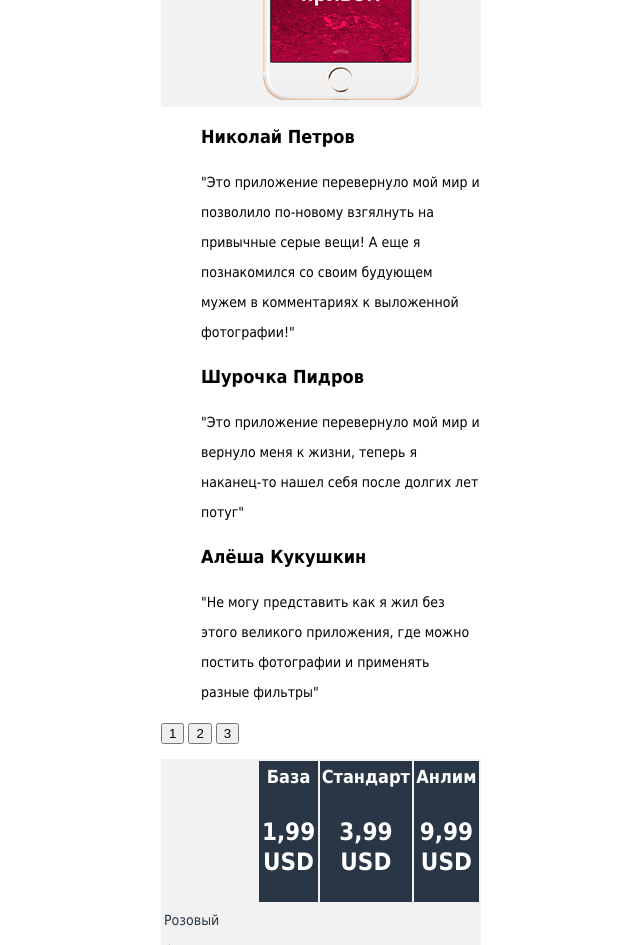
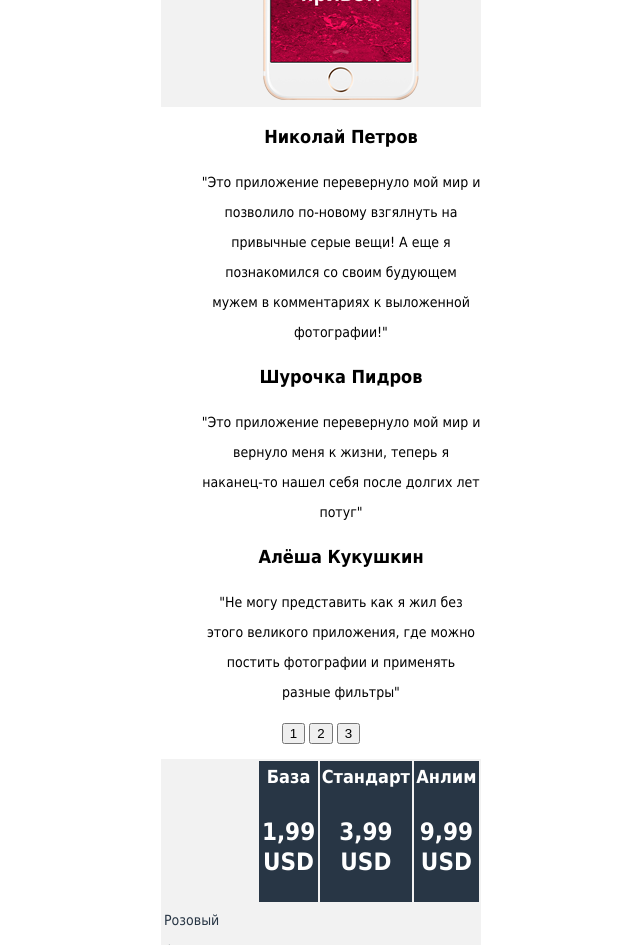
Before and after one commit to JuliaTsapova/pink, a website: page source/index.html in a window 1280 px wide. Shown: the part 1460-2405 px from the top of the page, without its empty margins (319-959 px from the left). Drawn offline with nearby package versions, Linux system fonts and the light colour scheme; files that its build step writes are made by us from their sources.

Commit message:
3.1 завершение задания

```diff
--- a/source/less/blocks/reviews.less
+++ b/source/less/blocks/reviews.less
@@ -1,3 +1,6 @@
+.reviews {
+  text-align: center;
+}
 .price {
   background-color: #f2f2f2;
 }
```
